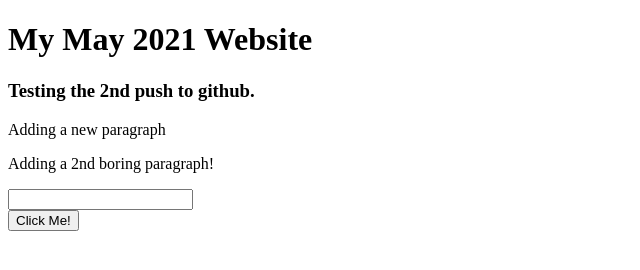
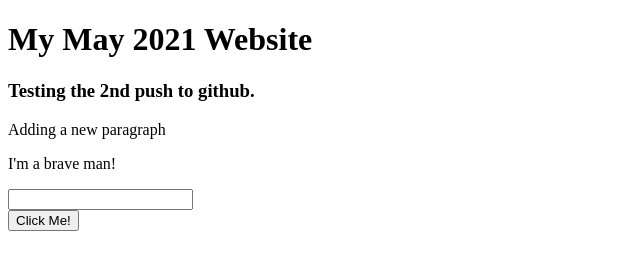
Before and after one commit to rezbd/may-2021, a plain HTML site: page index.html in a window 1280 px wide. Shown: the full height of the page, 0-640 px from the left. Drawn offline with Linux system fonts and the light colour scheme.

Commit message:
text updated

```diff
--- a/index.html
+++ b/index.html
@@ -10,7 +10,7 @@
     <h1>My May 2021 Website</h1>
     <h3>Testing the 2nd push to github.</h3>
     <p>Adding a new paragraph</p>
-    <p>Adding a 2nd boring paragraph!</p>
+    <p>I'm a brave man!</p>
     <input type="text" />
     <br />
     <button>Click Me!</button>
```
